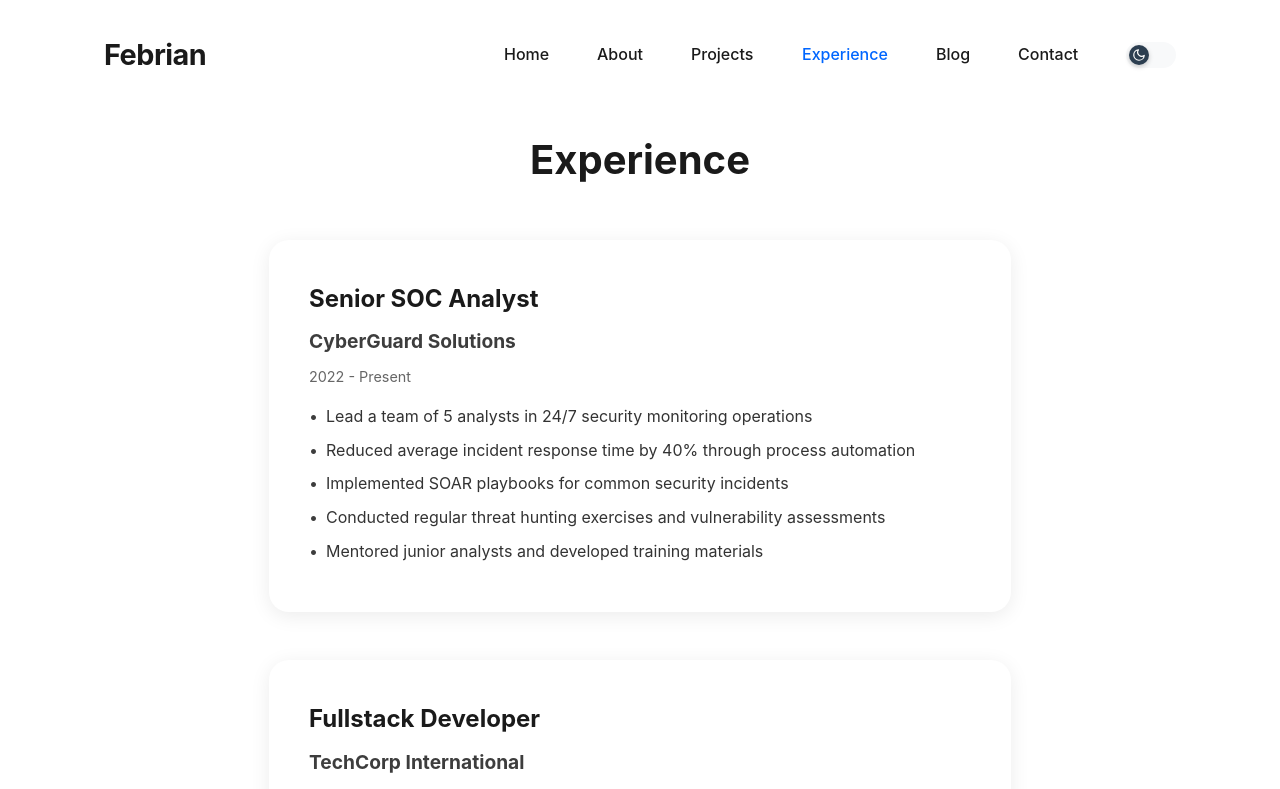
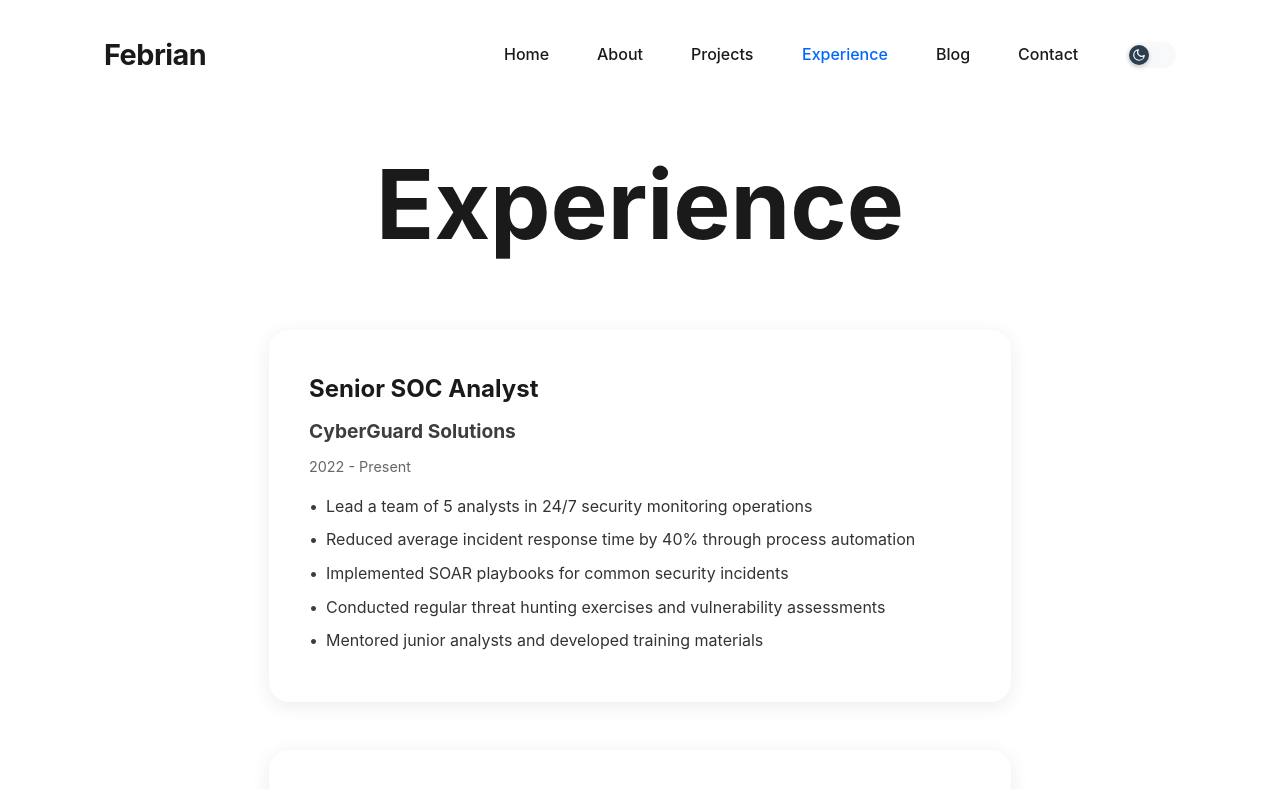
Before and after one commit to pepbritisnasetiawan/portfolio, a React (Create React App) app: page /experience in a window 1280 px wide. Shown: the top 789 px of the page. Built offline with nearby package versions, Linux system fonts and the light colour scheme; a web font is replaced by a local one.

Commit message:
fix typhography

```diff
--- a/src/components/About.css
+++ b/src/components/About.css
@@ -10,7 +10,7 @@
 
 .about-content h2 {
   text-align: center;
-  font-size: 2.5rem;
+  font-size: clamp(2.5rem, 8vw, 6rem);
   margin-bottom: 3rem;
   color: var(--primary-color);
 }
--- a/src/components/Experience.css
+++ b/src/components/Experience.css
@@ -9,7 +9,8 @@
 
 .experience-content h2 {
   text-align: center;
-  font-size: 2.5rem;
+  font-size: clamp(2.5rem, 8vw, 6rem);
+  font-weight: 700;
   margin-bottom: 3rem;
   color: var(--primary-color);
 }
--- a/src/components/Projects.css
+++ b/src/components/Projects.css
@@ -9,7 +9,7 @@
 
 .projects-content h2 {
   text-align: center;
-  font-size: 2.5rem;
+  font-size: clamp(2.5rem, 8vw, 6rem);
   margin-bottom: 3rem;
   color: var(--primary-color);
 }
```
